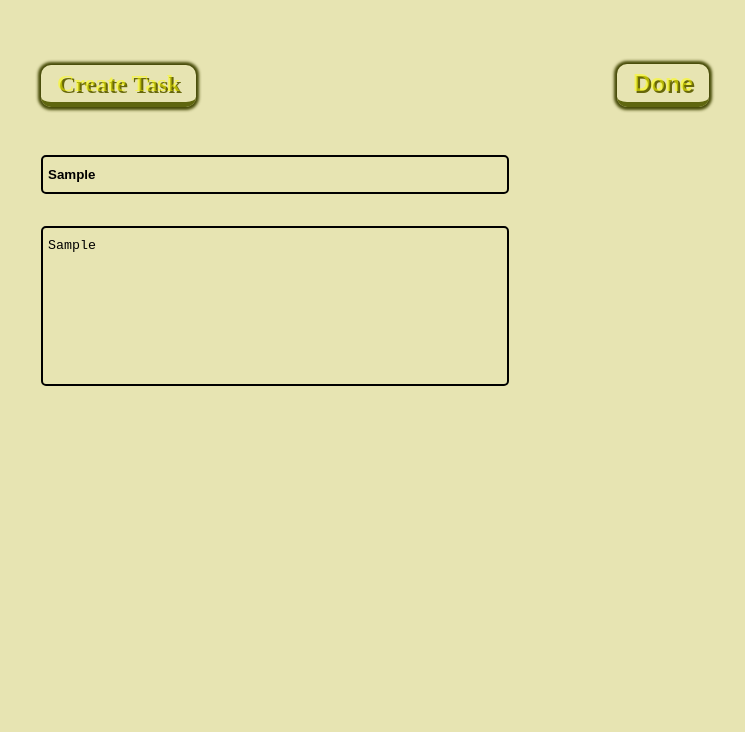
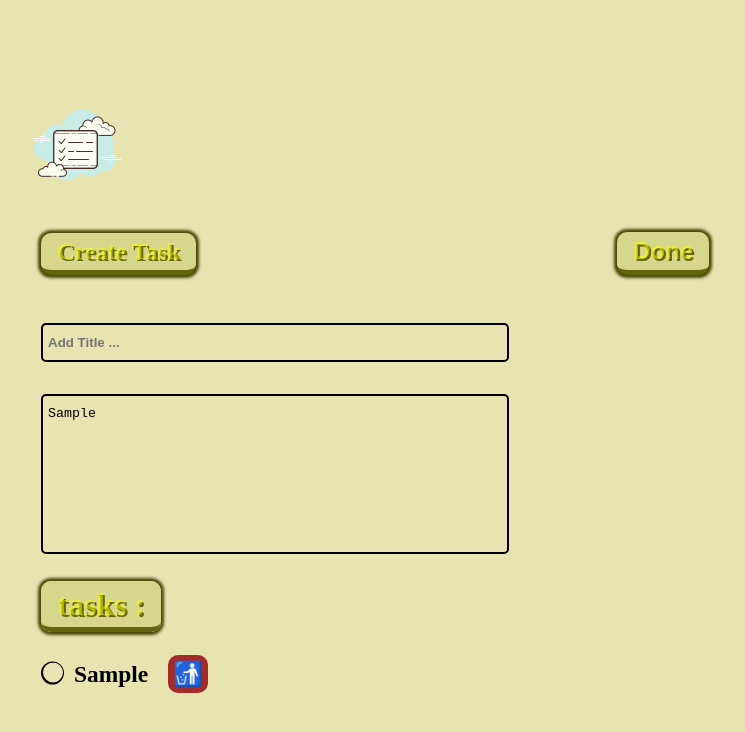
Before and after one commit to Yasaman-k/todo-app, a Vue app: page / in a window 1280 px wide. Both pictures are taken after typing "Sample", "Sample" into the empty fields and a click on the button "Done". Shown: the top 732 px of the page, without its empty margins (265-1010 px from the left). Built offline with nearby package versions, Linux system fonts and the light colour scheme.

Commit message:
feat: create, delete and show task

```diff
--- a/src/App.vue
+++ b/src/App.vue
@@ -1,5 +1,7 @@
 <template>
+  <img src="./assets/img/icons8-todo-list-100.png" />
   <div class="container">
+    <!-- preventDefault for not refreshing page after submit-->
     <form @submit.prevent="saveNewTask">
       <header>
         <h2 class="title2">Create Task</h2>
@@ -7,23 +9,54 @@
       </header>
 
       <div class="task-detail">
-        <input placeholder="Add Title ... " type="text" name="newTitle" />
+        <input v-model="newTask" placeholder="Add Title ... " type="text" />
         <textarea placeholder="Add Note ... " />
       </div>
     </form>
+    <h1 class="title2">tasks :</h1>
+    <ul>
+      <li v-for="(todo, index) in titleTasks" :key="todo.id">
+        <div>
+          <input type="checkbox" @click="toggleDone(todo)" />
+          <h3 :class="{done : todo.done}">{{todo.content}}</h3>
+          <button class="delete" @click="removeTask(index)">🚮</button>
+        </div>
+      </li>
+    </ul>
   </div>
 </template>
 
 <script>
+import { ref } from 'vue';
 
 export default {
-  // name: 'App',
   setup() {
+    const newTask = ref('');
+    const titleTasks = ref([]);
     function saveNewTask() {
-      console.log("form ins submitted");
+      titleTasks.value.push({
+        id: Date.now(),
+        done: false,
+        content: newTask.value,
+      });
+      newTask.value = ''; // to clearing input after submit form
     }
+
+    // to done the task
+    function toggleDone(todo) {
+      todo.done = !todo.done;
+    }
+
+    function removeTask(index) {
+      titleTasks.value.splice(index, 1)
+    }
+
     return {
-      saveNewTask
+      saveNewTask,
+      newTask,
+      titleTasks,
+      toggleDone,
+      removeTask
     }
   }
 }
@@ -33,8 +66,16 @@ export default {
 
 <!-- style css-->
 <style>
+.delete {
+  background-color: brown;
+  padding: 5px;
+  border-radius: 10px;
+  margin-left: 20px;
+  cursor: pointer;
+}
+
 .container {
-  margin: 4rem 1rem;
+  margin: 1rem 1rem;
 }
 
 .title2 {
@@ -46,6 +87,7 @@ export default {
   color: rgba(255, 255, 0, 0.514);
   box-shadow: 0px 0px 3px 3px rgb(69, 73, 6);
   cursor: pointer;
+  background-color: rgb(214, 214, 140);
 }
 
 .title2:hover {
@@ -79,9 +121,22 @@ button {
   font-size: 24px;
 }
 
+li h3 {
+  margin-left: 10px;
+}
+
+li div {
+  display: flex;
+  align-items: center;
+}
+
 header {
   display: flex;
   align-items: center;
   justify-content: space-between;
 }
+
+.done {
+  text-decoration: line-through;
+}
 </style>
--- a/src/assets/style.css
+++ b/src/assets/style.css
@@ -1,5 +1,5 @@
 body {
-    margin: auto;
+    margin: 6rem auto;
     max-width: 700px;
     background-color: rgb(231, 228, 178);
 }
@@ -38,3 +38,55 @@ button {
     background: none;
     border: none;
 }
+
+form {
+    margin: 2rem 0;
+}
+
+ul {
+    margin: 2rem 0;
+    list-style: none;
+    font-size: 20px;
+}
+
+
+input[type="checkbox"] {
+    /* margin: 0 20px 0 0; */
+    width: 1rem;
+
+    /* Add if not using autoprefixer */
+    -webkit-appearance: none;
+    appearance: none;
+    /* For iOS < 15 to remove gradient background */
+    background-color: #fff;
+    /* Not removed via appearance */
+    margin: 0;
+    padding: 0;
+
+    font: inherit;
+    color: currentColor;
+    width: 1.15em;
+    height: 1.15em;
+    border: 0.15em solid currentColor;
+    border-radius: 50%;
+
+    transform: translateY(-0.075em);
+
+    display: grid;
+    place-content: center;
+}
+
+input[type="checkbox"]::before {
+    content: "";
+    width: 1em;
+    height: 1em;
+    border-radius: 50%;
+    transition: 120ms transform ease-in-out;
+    box-shadow: inset 1em 1em rgb(231, 228, 178);
+}
+
+input[type="checkbox"]:checked::before {
+    transform: scale(1);
+    background-color: black;
+    box-shadow: inset 1em 1em rgb(128, 128, 20);
+}
```
Also changed, not shown: src/components/HelloWorld.vue (deleted, +0 -58 lines).
